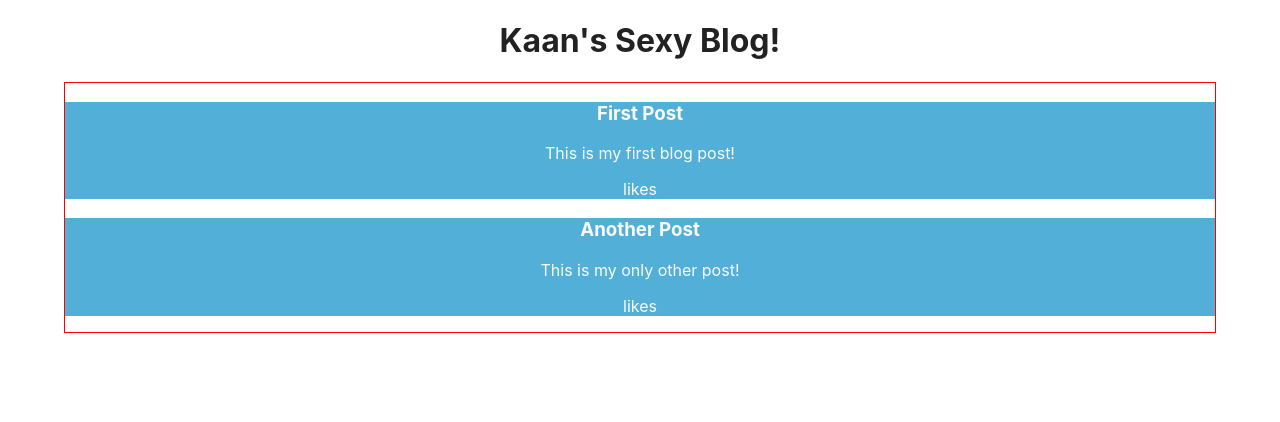
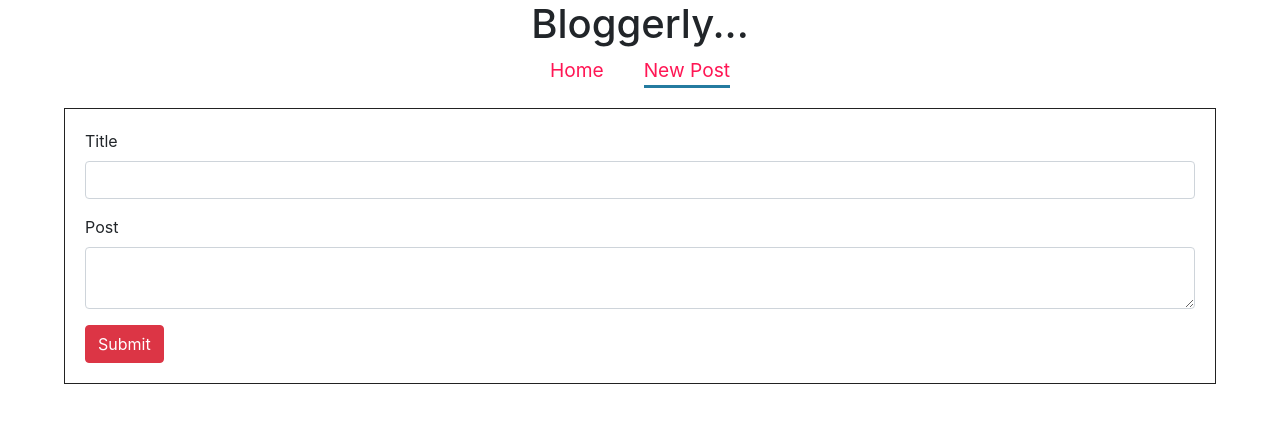
Before and after one commit to KaanSerin/Blogsome, a React (Create React App) app: page /new-post in a window 1280 px wide. Shown: the top 422 px of the page. Built offline with nearby package versions, Linux system fonts and the light colour scheme.

Commit message:
can add posts now. messing around with the styling

```diff
--- a/package.json
+++ b/package.json
@@ -6,6 +6,7 @@
     "@testing-library/jest-dom": "^4.2.4",
     "@testing-library/react": "^9.5.0",
     "@testing-library/user-event": "^7.2.1",
+    "bootstrap": "^4.5.1",
     "node-sass": "^4.14.1",
     "react": "^16.13.1",
     "react-dom": "^16.13.1",
--- a/src/App.js
+++ b/src/App.js
@@ -1,6 +1,10 @@
 import React, { useState } from "react";
 import "./main.scss";
 import Posts from "./components/Posts/Posts";
+import NewPost from "./components/NewPost/NewPost";
+import { Switch, Route, NavLink } from "react-router-dom";
+import uuid from "uuid/dist/v4";
+import Navbar from "./components/Navbar/Navbar";
 
 function App() {
   const [posts, setPosts] = useState([
@@ -8,10 +12,30 @@ function App() {
     { id: 2, title: "Another Post", body: "This is my only other post!" },
   ]);
 
+  const addPostHandler = (title, body) => {
+    const newPost = {
+      id: uuid(),
+      title,
+      body,
+    };
+
+    setPosts([...posts, newPost]);
+  };
+
   return (
     <div className="App">
-      <h1>Kaan's Sexy Blog!</h1>
-      <Posts posts={posts} />
+      <h1>Bloggerly...</h1>
+
+      <Navbar />
+
+      <Switch>
+        <Route path="/new-post">
+          <NewPost addPost={addPostHandler} />
+        </Route>
+        <Route path="/" exact>
+          <Posts posts={posts} />
+        </Route>
+      </Switch>
     </div>
   );
 }
--- /dev/null
+++ b/src/components/Navbar/Navbar.js
@@ -0,0 +1,18 @@
+import React from "react";
+import { NavLink } from "react-router-dom";
+
+const Navbar = () => {
+  return (
+    <nav>
+      <NavLink to="/" exact>
+        Home
+      </NavLink>
+
+      <NavLink to="/new-post" exact>
+        New Post
+      </NavLink>
+    </nav>
+  );
+};
+
+export default Navbar;
--- /dev/null
+++ b/src/components/NewPost/NewPost.js
@@ -0,0 +1,45 @@
+import React, { useState } from "react";
+import { Label, Input, Form, FormGroup, Button } from "reactstrap";
+import { useHistory } from "react-router-dom";
+
+const NewPost = (props) => {
+  const [title, setTitle] = useState("");
+  const [body, setBody] = useState("");
+  let history = useHistory();
+
+  const onSubmitHandler = (event) => {
+    event.preventDefault();
+    props.addPost(title, body);
+    setTitle("");
+    setBody("");
+    history.push("/");
+  };
+
+  return (
+    <div className="new-post">
+      <Form onSubmit={onSubmitHandler}>
+        <FormGroup>
+          <Label for="title">Title</Label>
+          <Input
+            type="text"
+            id="title"
+            value={title}
+            onChange={(event) => setTitle(event.target.value)}
+          ></Input>
+        </FormGroup>
+        <FormGroup>
+          <Label for="post">Post</Label>
+          <Input
+            type="textarea"
+            id="post"
+            value={body}
+            onChange={(event) => setBody(event.target.value)}
+          ></Input>
+        </FormGroup>
+        <Button color="danger">Submit</Button>
+      </Form>
+    </div>
+  );
+};
+
+export default NewPost;
--- a/src/index.js
+++ b/src/index.js
@@ -4,6 +4,7 @@ import "./index.css";
 import App from "./App";
 import * as serviceWorker from "./serviceWorker";
 import { BrowserRouter } from "react-router-dom";
+import "bootstrap/dist/css/bootstrap.min.css";
 
 ReactDOM.render(
   <React.StrictMode>
--- a/src/styles/_base.scss
+++ b/src/styles/_base.scss
@@ -9,13 +9,37 @@ body {
   color: $black-color;
 }
 
-.App {
-  .posts {
-    border: 1px solid red;
-
-    .post {
-      background-color: lighten($secondary-color, 20);
-      color: $white-color;
-    }
+.posts {
+  .post {
+    background-color: lighten($secondary-color, 20);
+    color: $white-color;
+    min-height: 200px;
+    margin: 10px 0;
+    display: flex;
+    flex-direction: column;
+    justify-content: center;
   }
 }
+
+.new-post {
+  border: 1px solid $black-color;
+  padding: 20px;
+}
+
+nav {
+  margin-bottom: 20px;
+
+  a {
+    color: $primary-color;
+    font-size: 1.2rem;
+    display: inline-block;
+    margin: 0 20px;
+  }
+
+  a.active,
+  a:hover {
+    color: $primary-color;
+    text-decoration: none;
+    border-bottom: 3px solid $secondary-color;
+  }
+}
--- a/src/styles/_layout.scss
+++ b/src/styles/_layout.scss
@@ -5,8 +5,16 @@ body {
   margin: 0;
 }
 
+* {
+  display: border-box;
+}
+
 .App {
   text-align: center;
   width: 90%;
   margin: 0 auto;
 }
+
+.new-post {
+  text-align: start;
+}
```
Also changed, not shown: 2 other files (tests, documents, lock files or other folders).
